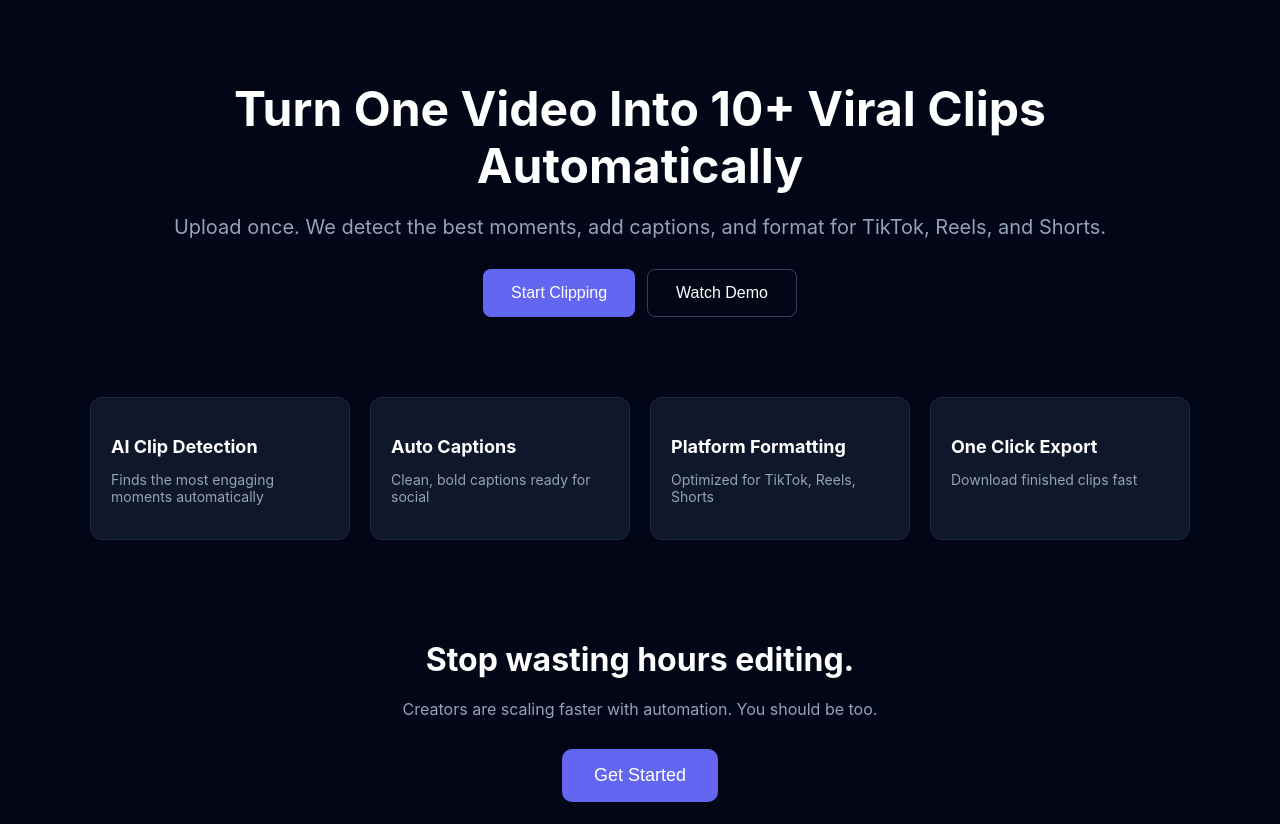
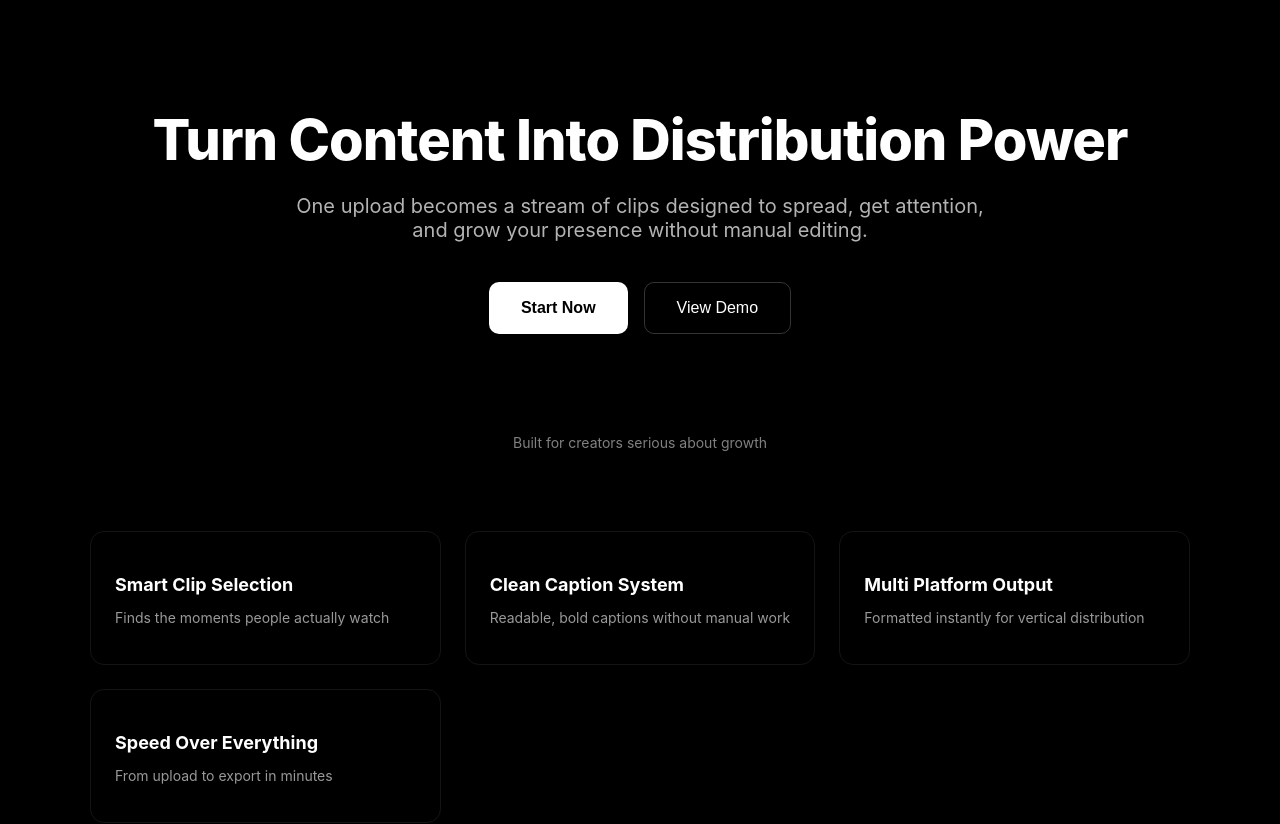
Before and after one commit to TraderMigs/VideoClipper, a Next.js app: page / in a window 1280 px wide. Shown: the top 824 px of the page. Built offline with nearby package versions, Linux system fonts and the light colour scheme.

Commit message:
Update page.tsx

```diff
--- a/app/page.tsx
+++ b/app/page.tsx
@@ -1,136 +1,124 @@
 export default function Page() {
   return (
-    <main
-      style={{
-        background: "#020617",
-        color: "white",
+    <main style={{
+      background: "#000000",
+      color: "#ffffff",
       minHeight: "100vh",
-        padding: "40px 20px",
       fontFamily: "Inter, sans-serif",
-      }}
-    >
+      padding: "60px 20px"
+    }}>
+
       <section style={{ maxWidth: 1100, margin: "0 auto", textAlign: "center" }}>
-        <h1
-          style={{
-            fontSize: "48px",
-            fontWeight: 700,
-            lineHeight: 1.2,
-            marginBottom: 20,
-          }}
-        >
-          Turn One Video Into 10+ Viral Clips Automatically
+
+        <h1 style={{
+          fontSize: "56px",
+          fontWeight: 800,
+          letterSpacing: "-1px",
+          marginBottom: 20
+        }}>
+          Turn Content Into Distribution Power
         </h1>
 
-        <p
-          style={{
+        <p style={{
           fontSize: "20px",
-            color: "#94a3b8",
-            marginBottom: 30,
-          }}
-        >
-          Upload once. We detect the best moments, add captions, and format for TikTok, Reels, and Shorts.
+          opacity: 0.7,
+          maxWidth: 700,
+          margin: "0 auto 40px"
+        }}>
+          One upload becomes a stream of clips designed to spread, get attention, and grow your presence without manual editing.
         </p>
 
-        <div style={{ display: "flex", justifyContent: "center", gap: 12, flexWrap: "wrap" }}>
-          <button
-            style={{
-              padding: "14px 28px",
-              borderRadius: 8,
-              background: "#6366f1",
+        <div style={{ display: "flex", justifyContent: "center", gap: 16, flexWrap: "wrap" }}>
+          <button style={{
+            padding: "16px 32px",
+            background: "#ffffff",
+            color: "#000000",
             border: "none",
-              color: "white",
+            borderRadius: 10,
+            fontWeight: 700,
             fontSize: 16,
-              cursor: "pointer",
-            }}
-          >
-            Start Clipping
+            cursor: "pointer"
+          }}>
+            Start Now
           </button>
 
-          <button
-            style={{
-              padding: "14px 28px",
-              borderRadius: 8,
+          <button style={{
+            padding: "16px 32px",
             background: "transparent",
-              border: "1px solid #334155",
-              color: "white",
+            color: "#ffffff",
+            border: "1px solid rgba(255,255,255,0.2)",
+            borderRadius: 10,
             fontSize: 16,
-              cursor: "pointer",
-            }}
-          >
-            Watch Demo
+            cursor: "pointer"
+          }}>
+            View Demo
           </button>
         </div>
+
       </section>
 
-      <section
-        style={{
+      <section style={{
+        marginTop: 100,
+        textAlign: "center",
+        opacity: 0.5,
+        fontSize: 14
+      }}>
+        Built for creators serious about growth
+      </section>
+
+      <section style={{
         maxWidth: 1100,
         margin: "80px auto 0",
         display: "grid",
-          gridTemplateColumns: "repeat(auto-fit, minmax(250px, 1fr))",
-          gap: 20,
-        }}
-      >
+        gridTemplateColumns: "repeat(auto-fit, minmax(260px, 1fr))",
+        gap: 24
+      }}>
+
         {[
-          {
-            title: "AI Clip Detection",
-            desc: "Finds the most engaging moments automatically",
-          },
-          {
-            title: "Auto Captions",
-            desc: "Clean, bold captions ready for social",
-          },
-          {
-            title: "Platform Formatting",
-            desc: "Optimized for TikTok, Reels, Shorts",
-          },
-          {
-            title: "One Click Export",
-            desc: "Download finished clips fast",
-          },
+          { title: "Smart Clip Selection", desc: "Finds the moments people actually watch" },
+          { title: "Clean Caption System", desc: "Readable, bold captions without manual work" },
+          { title: "Multi Platform Output", desc: "Formatted instantly for vertical distribution" },
+          { title: "Speed Over Everything", desc: "From upload to export in minutes" }
         ].map((f, i) => (
-          <div
-            key={i}
-            style={{
-              padding: 20,
-              borderRadius: 12,
-              background: "#0f172a",
-              border: "1px solid #1e293b",
-            }}
-          >
+          <div key={i} style={{
+            padding: 24,
+            borderRadius: 14,
+            border: "1px solid rgba(255,255,255,0.08)"
+          }}>
             <h3 style={{ fontSize: 18, marginBottom: 10 }}>{f.title}</h3>
-            <p style={{ color: "#94a3b8", fontSize: 14 }}>{f.desc}</p>
+            <p style={{ opacity: 0.6, fontSize: 14 }}>{f.desc}</p>
           </div>
         ))}
+
       </section>
 
-      <section
-        style={{
+      <section style={{
         maxWidth: 800,
-          margin: "100px auto 0",
-          textAlign: "center",
-        }}
-      >
-        <h2 style={{ fontSize: 32, marginBottom: 20 }}>Stop wasting hours editing.</h2>
+        margin: "120px auto 0",
+        textAlign: "center"
+      }}>
+        <h2 style={{ fontSize: 36, marginBottom: 20 }}>
+          Editing is a bottleneck. Distribution is leverage.
+        </h2>
 
-        <p style={{ color: "#94a3b8", marginBottom: 30 }}>
-          Creators are scaling faster with automation. You should be too.
+        <p style={{ opacity: 0.6, marginBottom: 40 }}>
+          The creators who grow are the ones who publish more, faster, and smarter.
         </p>
 
-        <button
-          style={{
-            padding: "16px 32px",
-            borderRadius: 10,
-            background: "#6366f1",
+        <button style={{
+          padding: "18px 36px",
+          background: "#ffffff",
+          color: "#000000",
           border: "none",
-            color: "white",
+          borderRadius: 12,
           fontSize: 18,
-            cursor: "pointer",
-          }}
-        >
+          fontWeight: 700,
+          cursor: "pointer"
+        }}>
           Get Started
         </button>
       </section>
+
     </main>
-  );
+  )
 }
```
Lines whose indentation alone changed are shown as unchanged.
